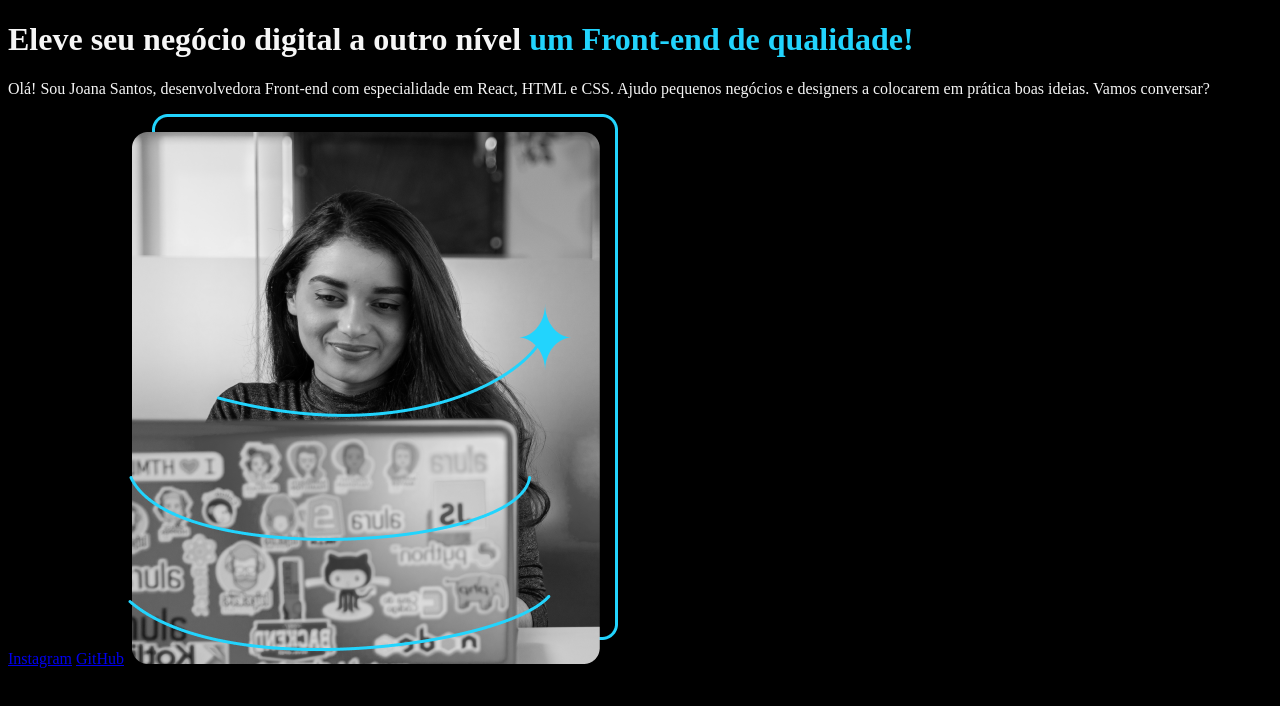
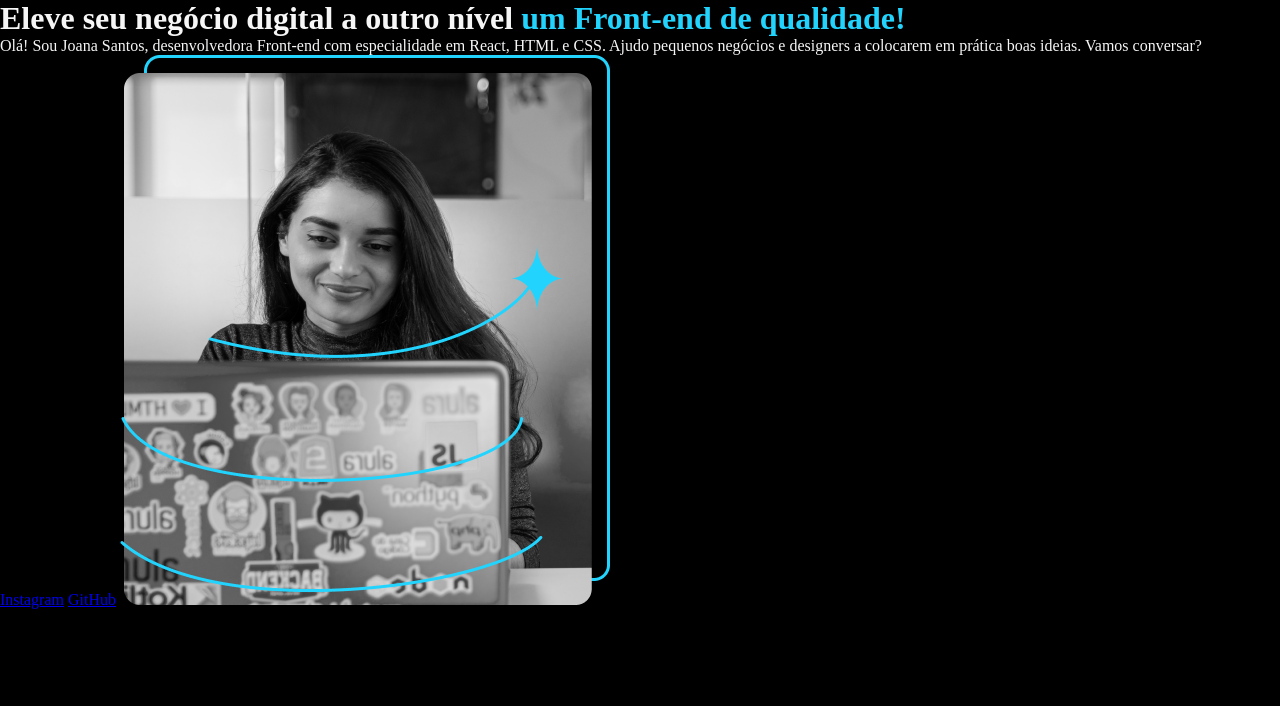
Before and after one commit to pedromarts/html-e-css-do-zero, a plain HTML site: page index.html in a window 1280 px wide. Drawn offline with Linux system fonts and the light colour scheme.

Commit message:
Atualizações no CSS

```diff
--- a/index.html
+++ b/index.html
@@ -9,7 +9,7 @@
 <body>
     <header></header>
     <main>
-        <h1>Eleve seu negócio digital a outro nível <strong> um Front-end de qualidade!</strong></h1>
+        <h1>Eleve seu negócio digital a outro nível <strong class="titulo-destaque"> um Front-end de qualidade!</strong></h1>
         <p>Olá! Sou Joana Santos, desenvolvedora Front-end com especialidade em React, HTML e CSS. Ajudo pequenos negócios e designers a colocarem em prática boas ideias. Vamos conversar?</p>
         <a href="https://www.instagram.com/pedromarts">Instagram</a>
         <a href="https://github.com/pedromarts">GitHub</a>
--- a/style.css
+++ b/style.css
@@ -1,8 +1,15 @@
+*{
+    margin: 0;
+    padding: 0;
+}
+
 body {
+    height: 100vh;
+    box-sizing: border-box;
     background-color: black;
     color: #F6F6F6;
 
 }
-strong{
+.titulo-destaque {
     color: #22D4FD
 }
```
